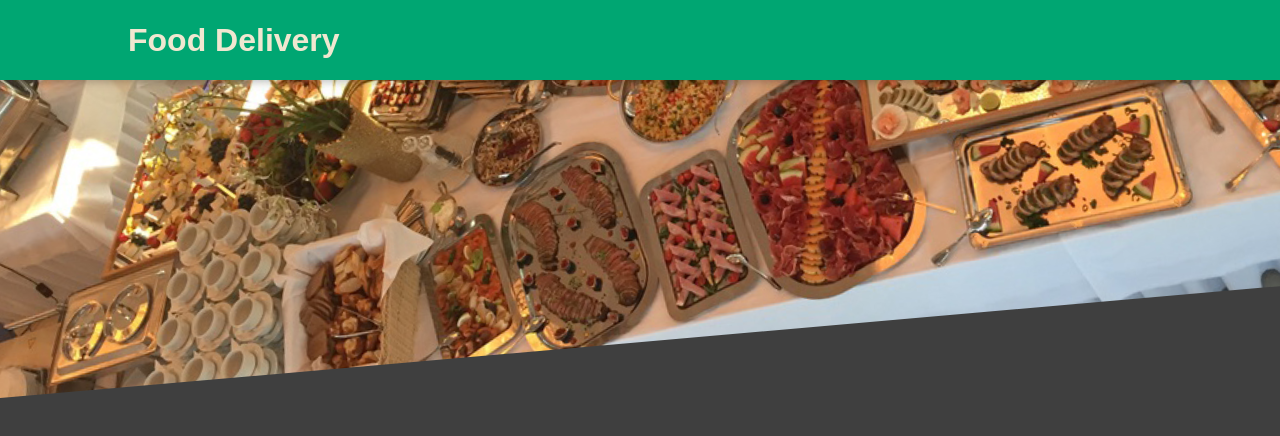
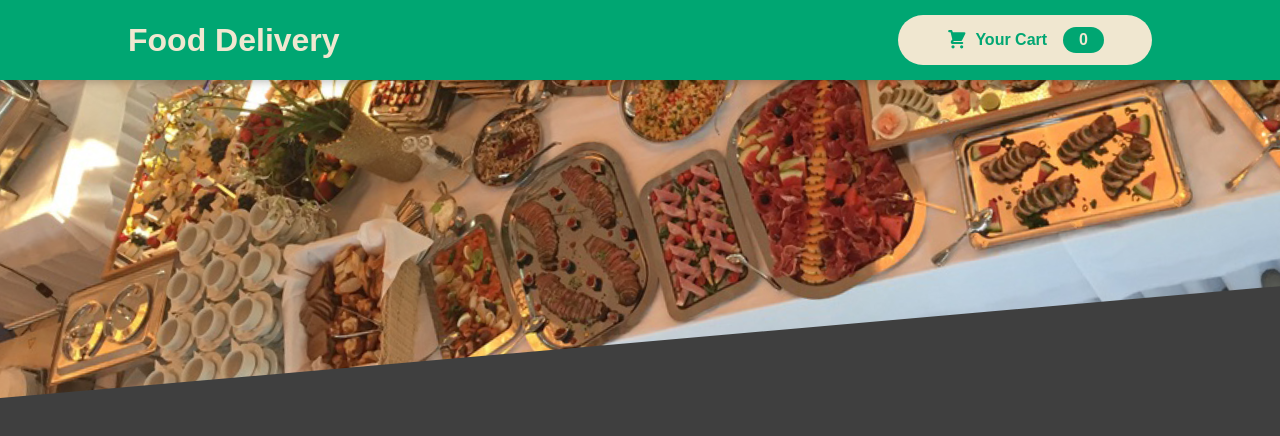
Before and after one commit to polettoweb/food-delivery, a JavaScript app: page / in a window 1280 px wide. Shown: the top 436 px of the page. Built offline with nearby package versions, Linux system fonts and the light colour scheme.

Commit message:
Added cart button with style

```diff
--- /dev/null
+++ b/src/components/Cart/CartIcon.js
@@ -0,0 +1,13 @@
+const CartIcon = () => {
+  return (
+    <svg
+      xmlns="http://www.w3.org/2000/svg"
+      viewBox="0 0 20 20"
+      fill="currentColor"
+    >
+      <path d="M3 1a1 1 0 000 2h1.22l.305 1.222a.997.997 0 00.01.042l1.358 5.43-.893.892C3.74 11.846 4.632 14 6.414 14H15a1 1 0 000-2H6.414l1-1H14a1 1 0 00.894-.553l3-6A1 1 0 0017 3H6.28l-.31-1.243A1 1 0 005 1H3zM16 16.5a1.5 1.5 0 11-3 0 1.5 1.5 0 013 0zM6.5 18a1.5 1.5 0 100-3 1.5 1.5 0 000 3z" />
+    </svg>
+  );
+};
+
+export default CartIcon;
--- a/src/components/Layout/Header.js
+++ b/src/components/Layout/Header.js
@@ -1,11 +1,13 @@
 import meals from "../../assets/meals.jpeg";
 import classes from "./Header.module.scss";
+import HeaderCartButton from "./HeaderCartButton";
 
 const Header = props => {
   return (
     <>
       <header className={classes.header}>
         <h1>Food Delivery</h1>
+        <HeaderCartButton />
       </header>
       <div className={classes["main-image"]}>
         <img src={meals} alt="Table with food" />
--- /dev/null
+++ b/src/components/Layout/HeaderCartButton.js
@@ -0,0 +1,16 @@
+import CartIcon from "../Cart/CartIcon";
+import classes from "./HeaderCartButton.module.scss";
+
+const HeaderCartButton = () => {
+  return (
+    <button className={classes.button}>
+      <span className={classes.icon}>
+        <CartIcon />
+      </span>
+      <span>Your Cart</span>
+      <span className={classes.badge}>0</span>
+    </button>
+  );
+};
+
+export default HeaderCartButton;
--- /dev/null
+++ b/src/components/Layout/HeaderCartButton.module.scss
@@ -0,0 +1,60 @@
+.button {
+  cursor: pointer;
+  font: inherit;
+  border: none;
+  background-color: #f0e7d0;
+  color: #00a672;
+  padding: 0.75rem 3rem;
+  display: flex;
+  justify-content: space-around;
+  align-items: center;
+  border-radius: 25px;
+  font-weight: bold;
+}
+
+.button:hover,
+.button:active {
+  background-color: darken(#f0e7d0, 10);
+}
+
+.icon {
+  width: 1.35rem;
+  height: 1.35rem;
+  margin-right: 0.5rem;
+}
+
+.badge {
+  background-color: #00a672;
+  padding: 0.25rem 1rem;
+  border-radius: 25px;
+  margin-left: 1rem;
+  font-weight: bold;
+  color: #f0e7d0;
+}
+
+.button:hover .badge,
+.button:active .badge {
+  background-color: #00a672;
+}
+
+.bump {
+  animation: bump 300ms ease-out;
+}
+
+@keyframes bump {
+  0% {
+    transform: scale(1);
+  }
+  10% {
+    transform: scale(0.9);
+  }
+  30% {
+    transform: scale(1.1);
+  }
+  50% {
+    transform: scale(1.15);
+  }
+  100% {
+    transform: scale(1);
+  }
+}
```
